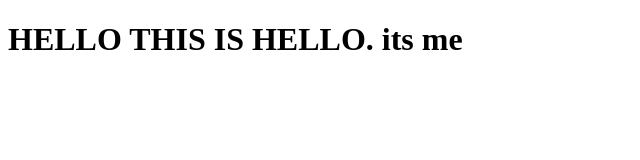
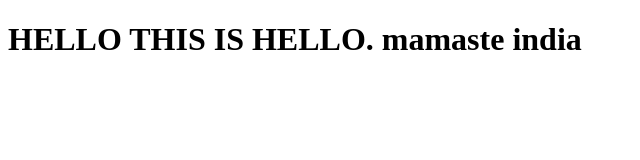
Before and after one commit to aditya01112001/practise, a plain HTML site: page site/index.html in a window 1280 px wide. Shown: the whole page, without its empty margins (0-640 px from the left). Drawn offline with Linux system fonts and the light colour scheme.

Commit message:
new update

```diff
--- a/site/index.html
+++ b/site/index.html
@@ -4,6 +4,6 @@
 	<title>Hello world</title>
 </head>
 <body>
-<h1>HELLO THIS IS HELLO. its me</h1>
+<h1>HELLO THIS IS HELLO. mamaste india</h1>
 </body>
 </html>
```
